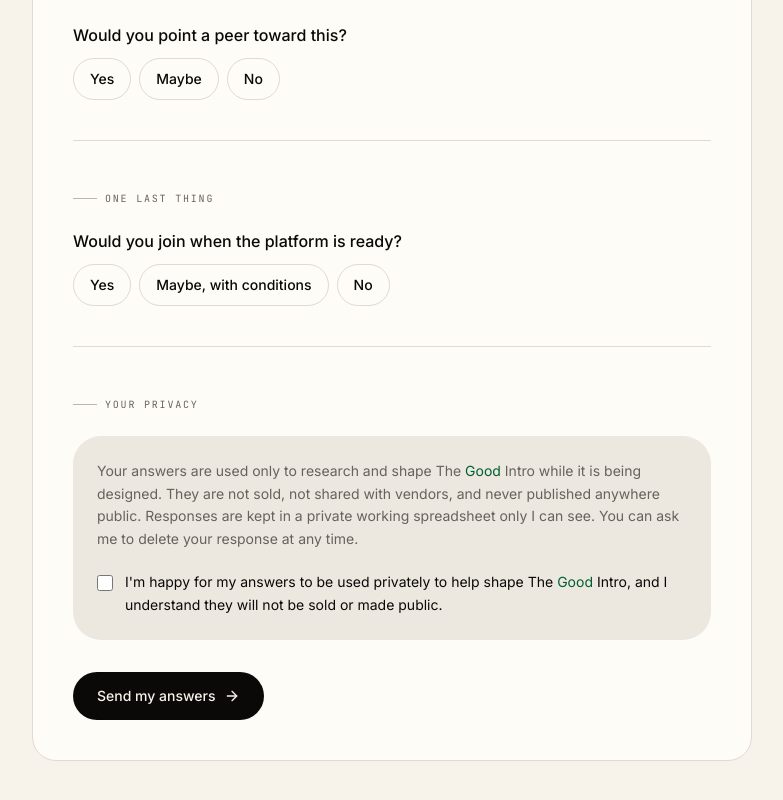
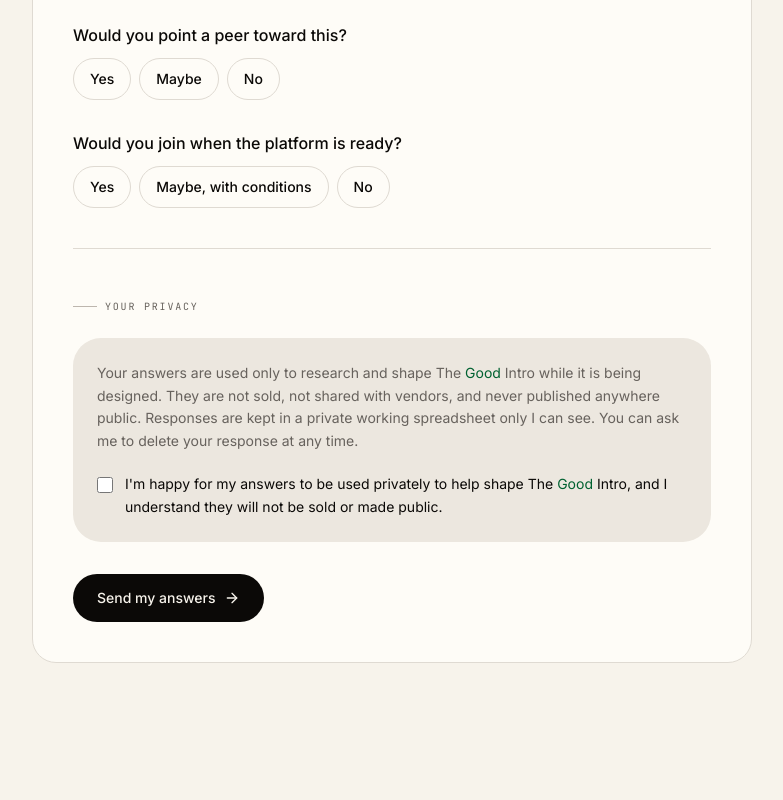
Before and after one commit to mitsubishyy/theGoodintro, a Next.js app: page /apply in a window 1280 px wide. Shown: the part 2337-3137 px from the top of the page, without its empty margins (248-1031 px from the left). Built offline with nearby package versions, Linux system fonts and the light colour scheme.

Commit message:
feat(apply): fold the join question into "A few last things"
Remove the separate "One last thing" section; the waitlist question
is now the last item under the "A few last things" eyebrow.

Co-Authored-By: Claude Opus 4.7 (1M context) <noreply@anthropic.com>

```diff
--- a/app/apply/apply-form.tsx
+++ b/app/apply/apply-form.tsx
@@ -299,7 +299,7 @@ export default function ApplyForm() {
   const [guidance, setGuidance] = useState("");
   const [wouldRefer, setWouldRefer] = useState("");
 
-  // The very last question (the waitlist)
+  // The waitlist question
   const [joinWhenReady, setJoinWhenReady] = useState("");
 
   // Privacy + meta
@@ -790,13 +790,6 @@ export default function ApplyForm() {
               onChange={setWouldRefer}
             />
           </Field>
-        </div>
-      </section>
-
-      {/* ── The very last question ────────────────────────────────── */}
-      <section className={sectionCls}>
-        <SectionLabel>One last thing</SectionLabel>
-        <div className="mt-6">
           <Field label="Would you join when the platform is ready?">
             <Pills
               ariaLabel="Join when ready"
```
